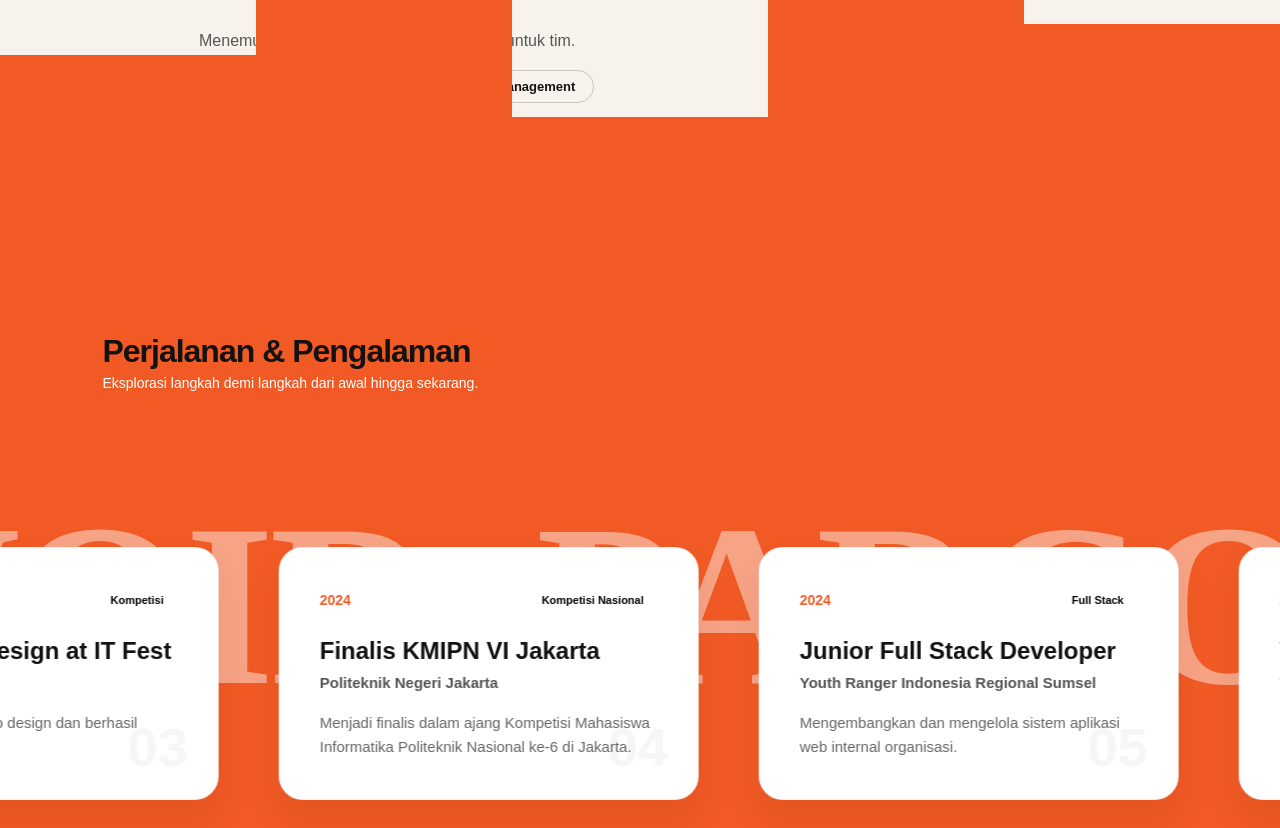
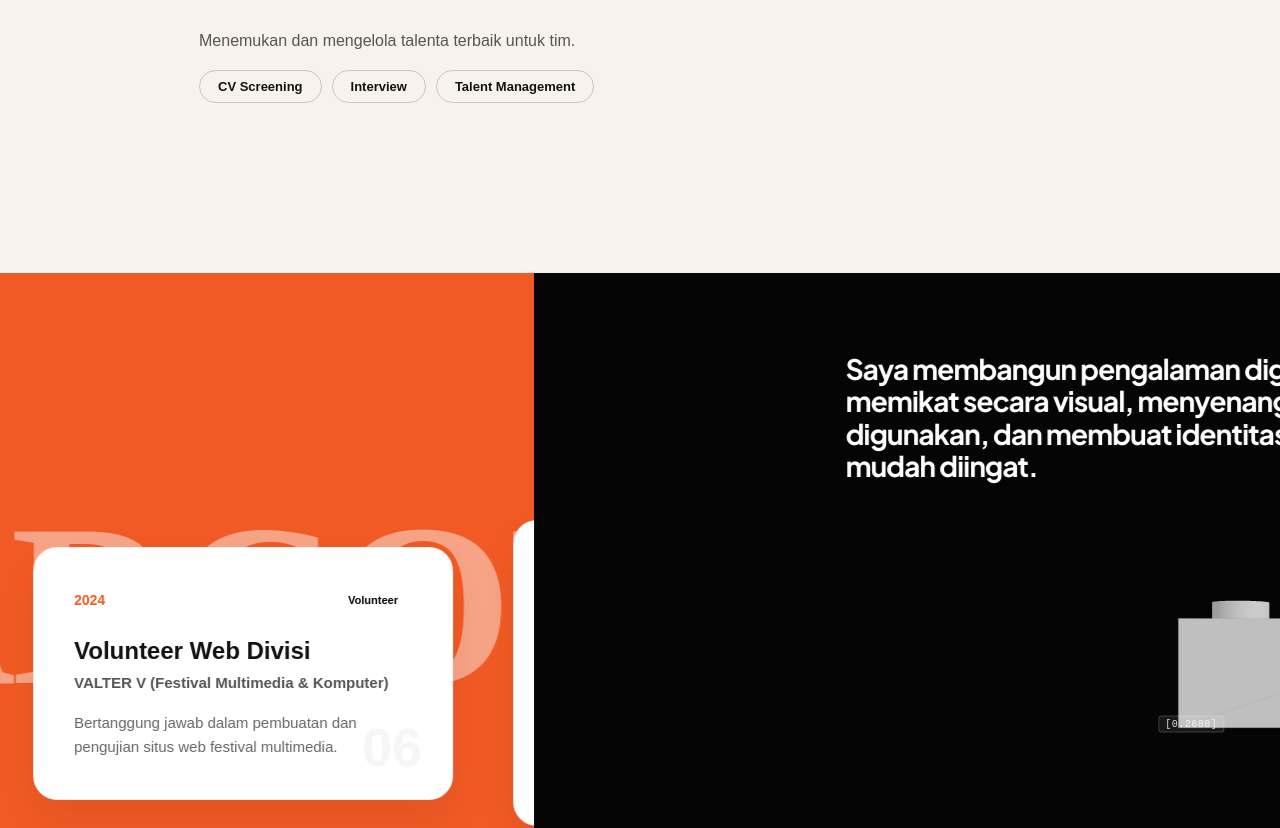
Before and after one commit to Darren0099/Raffli-dev, a Next.js app: page / in a window 1280 px wide. Shown: the part 2455-3283 px from the top of the page. Built offline with nearby package versions, Linux system fonts and the light colour scheme.

Commit message:
refactor: integrate app/page.tsx with shared horizontal stage

```diff
--- a/app/page.tsx
+++ b/app/page.tsx
@@ -8,7 +8,7 @@ import Navbar from '@/components/Navbar';
 import Hero from '@/components/Hero';
 import Ticker from '@/components/Ticker';
 import Skills from '@/components/Skills';
-import Experience from '@/components/Experience';
+import ExperienceBridgeScroll from '@/components/ExperienceBridgeScroll';
 import Projects from '@/components/Projects';
 import Certificates from '@/components/Certificates';
 import ScrollToTop from '@/components/ScrollToTop';
@@ -16,7 +16,6 @@ import SectionWrapper from '@/components/SectionWrapper';
 import HighlightSection from '@/components/HighlightSection';
 import Footer from '@/components/footer';
 import Preloader from '@/components/Preloader';
-import BridgeShowcase from '@/components/BridgeShowcase';
 
 export default function Home() {
   const { lang, setLang } = useLanguage();
@@ -32,10 +31,7 @@ export default function Home() {
       <Ticker />
       <Skills t={t} />
 
-      <SectionWrapper bgColor="#F15A24">
-        <Experience />
-      </SectionWrapper>
-      <BridgeShowcase />
+      <ExperienceBridgeScroll />
         <Projects />
       <Certificates />
 
```
